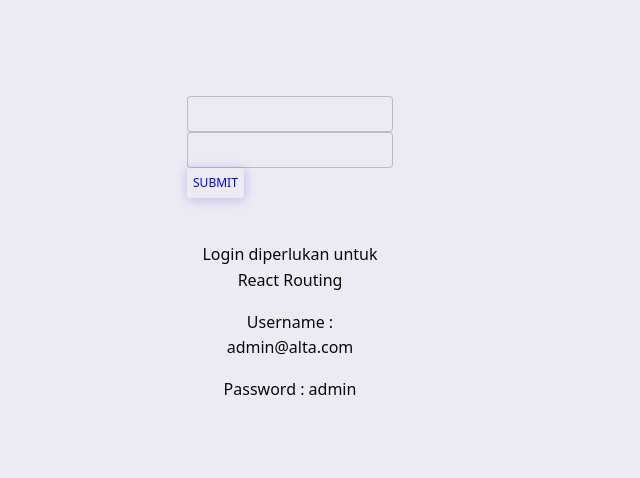
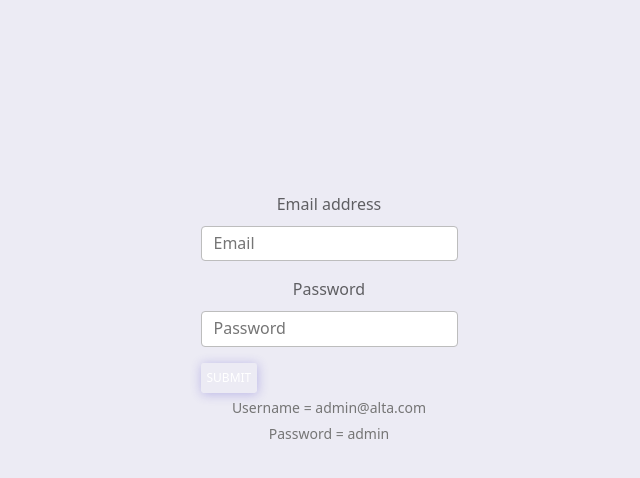
Before and after one commit to akunumanarif/form-task, a React (Vite) app: page / in a window 1280 px wide. Shown: the top 478 px of the page, without its empty margins (311-951 px from the left). Built offline with nearby package versions, Linux system fonts and the light colour scheme.

Commit message:
dev commit

```diff
--- a/src/components/Navbar.jsx
+++ b/src/components/Navbar.jsx
@@ -1,5 +1,7 @@
 import React from "react";
 import { Link } from "react-router-dom";
+import { ArrowRightOnRectangleIcon } from "@heroicons/react/24/solid";
+
 import styles from "./Navbar.module.css";
 
 const Navbar = () => {
@@ -19,7 +21,12 @@ const Navbar = () => {
             <Link to="/done">Done</Link>
           </li>
           <li>
-            <button onClick={logout}>Logout</button>
+            <ArrowRightOnRectangleIcon
+              onClick={logout}
+              width={24}
+              height={24}
+              style={{ cursor: "pointer" }}
+            ></ArrowRightOnRectangleIcon>
           </li>
         </ul>
       </div>
--- a/src/index.css
+++ b/src/index.css
@@ -113,6 +113,14 @@ body {
   background-image: linear-gradient(90deg, #FFCC70 30%, #33d133 60%, #4158D0 90%);
   -webkit-background-clip: text;
   color: transparent;
+}
+
+
+.form-wrapper{
+  display: block;
+  justify-content: center;
+  align-items: center;
+  margin-top: 10rem;
 }
 
 h1 {
--- a/src/pages/Home.jsx
+++ b/src/pages/Home.jsx
@@ -4,7 +4,6 @@ import useLocalStorage from "../hooks/useLocalStorage";
 import CustomForm from "../components/CustomForm";
 import EditForm from "../components/EditForm";
 import TaskList from "../components/TaskList";
-import { useNavigate } from "react-router-dom";
 
 const Home = () => {
   const [tasks, setTasks] = useLocalStorage("react-todo.tasks", []);
--- a/src/pages/Login.jsx
+++ b/src/pages/Login.jsx
@@ -1,11 +1,4 @@
 import React from "react";
-import {
-  MDBContainer,
-  MDBInput,
-  MDBCheckbox,
-  MDBBtn,
-  MDBIcon,
-} from "mdb-react-ui-kit";
 import "mdb-react-ui-kit/dist/css/mdb.min.css";
 import { useForm } from "react-hook-form";
 import { useNavigate } from "react-router-dom";
@@ -26,36 +19,50 @@ const Login = ({ auth }) => {
     navigate("/");
   };
   return (
-    <MDBContainer className="p-3 my-5 d-flex flex-column w-50 justifyContent-center">
+    <div className="form-wrapper ">
       <form onSubmit={handleSubmit(handleLogin)}>
-        <MDBInput
-          placeholder="email"
+        <div className="mb-3">
+          <label htmlFor="exampleInputEmail1" className="form-label">
+            Email address
+          </label>
+          <input
             type="email"
+            className="form-control"
+            id="exampleInputEmail1"
+            placeholder="Email"
+            aria-describedby="emailHelp"
             {...register("email", { required: true })}
           />
-        {errors.email && <ErrorMsg message="Email sudah disediakan" />}
-        <MDBInput
-          placeholder="password"
+          {errors.email && <ErrorMsg message="Email salah" />}
+        </div>
+        <div className="mb-3">
+          <label htmlFor="exampleInputPassword1" className="form-label">
+            Password
+          </label>
+          <input
             type="password"
+            className="form-control"
+            id="exampleInputPassword1"
+            placeholder="Password"
             {...register("password", { required: true })}
           />
-        {errors.password && <ErrorMsg message="Password sudah disediakan" />}
-        <MDBBtn type="submit" style={{ color: "blue" }}>
+          {errors.password && <ErrorMsg message="Password salah" />}
+        </div>
+
+        <button type="submit" className="btn btn-primary">
           Submit
-        </MDBBtn>
+        </button>
+
+        <div className="data mt-8">
+          <div id="emailHelp" className="form-text">
+            Username = admin@alta.com
+          </div>
+          <div id="emailHelp" className="form-text">
+            Password = admin
+          </div>
+        </div>
       </form>
-
-      <div className="text-center">
-        <p>Login diperlukan untuk React Routing</p>
-        <p>Username : admin@alta.com</p>
-        <p>Password : admin</p>
-
-        <div
-          className="d-flex justify-content-between mx-auto"
-          style={{ width: "40%" }}
-        ></div>
     </div>
-    </MDBContainer>
   );
 };
 
```
Also changed, not shown: src/pages/NotFound.jsx (deleted, +0 -12 lines). Lines whose indentation alone changed are shown as unchanged.
